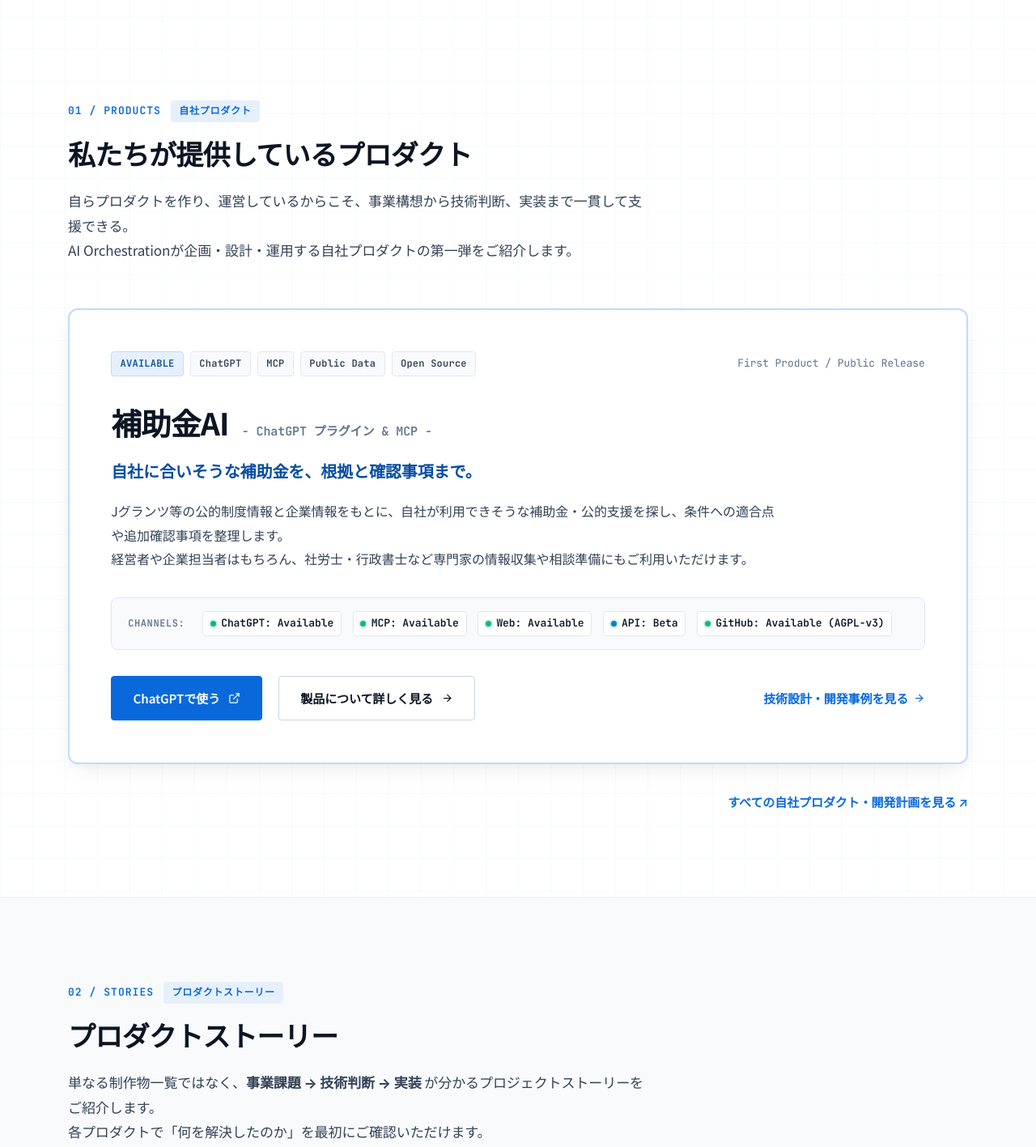
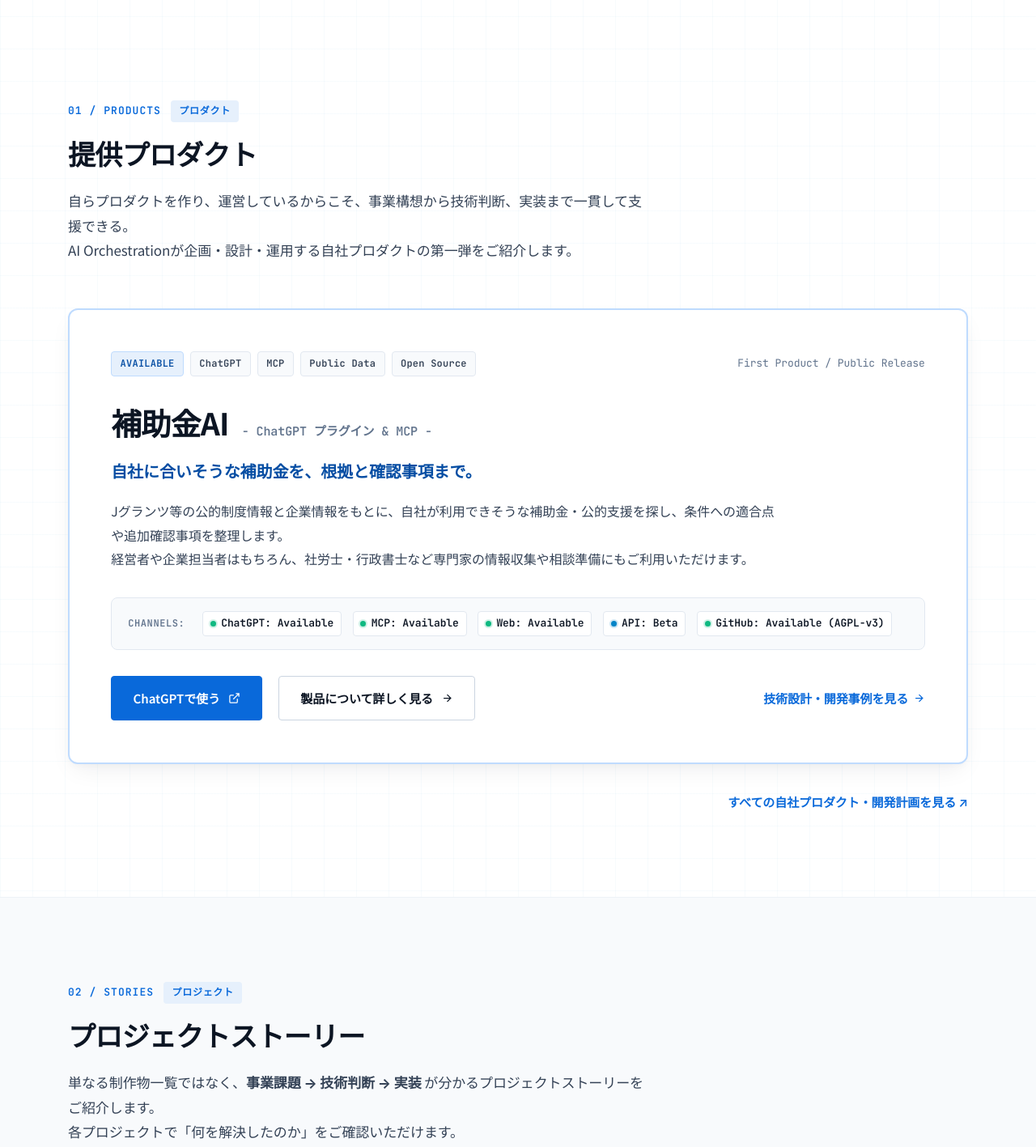
Before and after one commit to mkisama94/ai-orchestrations-lp, a website: page public/index.html in a window 1280 px wide. Shown: the part 1060-2477 px from the top of the page at 81% size. Drawn offline with Linux system fonts and the light colour scheme; a script that the page names is missing.

Commit message:
表記調整

```diff
--- a/public/index.html
+++ b/public/index.html
@@ -258,10 +258,10 @@
     <div class="container">
       <div class="section-meta">
         <span class="section-num">01 / PRODUCTS</span>
-        <span class="section-tag">自社プロダクト</span>
+        <span class="section-tag">プロダクト</span>
       </div>
       <h2 class="section-title">
-        私たちが提供しているプロダクト
+        提供プロダクト
       </h2>
       <p class="section-lead">
         自らプロダクトを作り、運営しているからこそ、事業構想から技術判断、実装まで一貫して支援できる。<br>
@@ -365,14 +365,14 @@
     <div class="container">
       <div class="section-meta">
         <span class="section-num">02 / STORIES</span>
-        <span class="section-tag">プロダクトストーリー</span>
+        <span class="section-tag">プロジェクト</span>
       </div>
       <h2 class="section-title">
-        プロダクトストーリー
+        プロジェクトストーリー
       </h2>
       <p class="section-lead">
         単なる制作物一覧ではなく、<strong>事業課題 → 技術判断 → 実装</strong> が分かるプロジェクトストーリーをご紹介します。<br>
-        各プロダクトで「何を解決したのか」を最初にご確認いただけます。
+        各プロジェクトで「何を解決したのか」をご確認いただけます。
       </p>
 
       <div style="margin-top: 3.5rem;">
```
